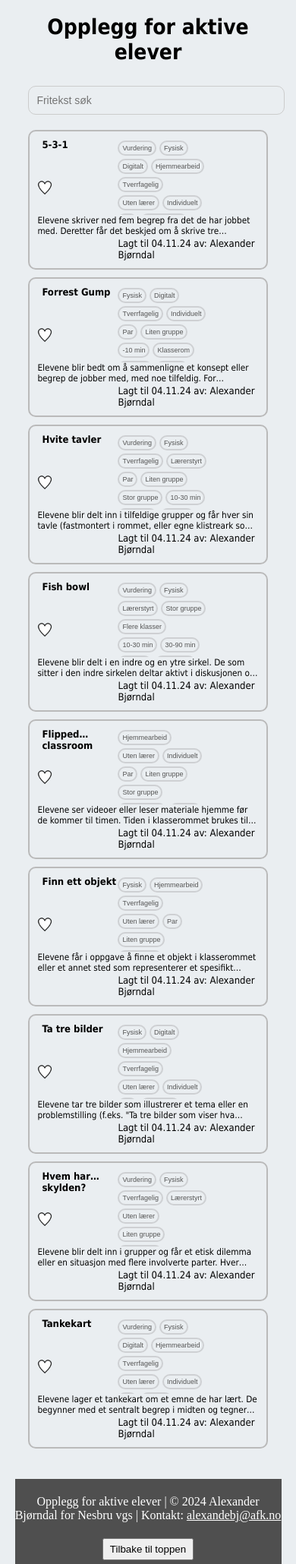
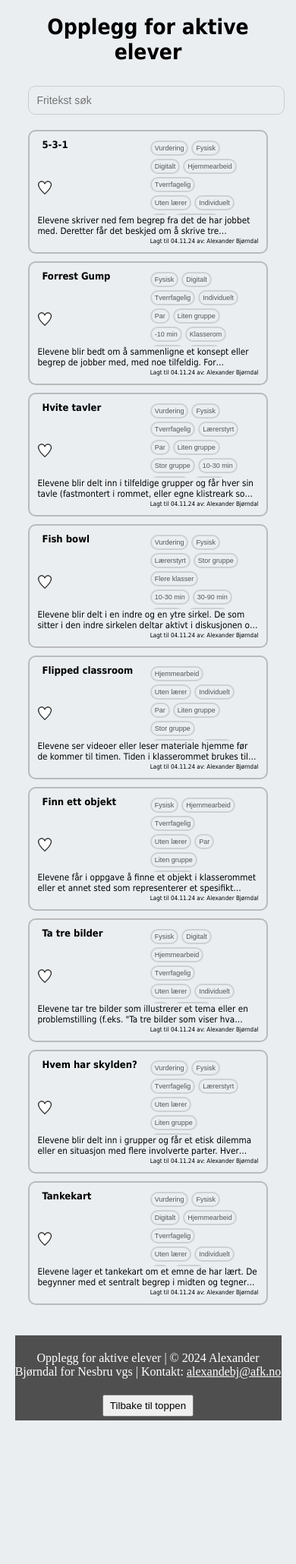
Before and after one commit to alexanderbjorndal/aktive-elev-opplegg, a Flask app: page / in a window 390 px wide. Shown: the part 31-2090 px from the top of the page at 76% size. After the commit the page ends 1901 px from the top, so only its background shows below. Run offline with Flask 3, Linux system fonts and the light colour scheme; some libraries are stand-ins or nearby versions.

Commit message:
Update home.css

```diff
--- a/website/static/home.css
+++ b/website/static/home.css
@@ -555,6 +555,10 @@
   max-width: 40vw;
 }
 
+  .opplegg-date-user {
+  font-size: 10px;
+}
+
 }
 
 @media only screen and (max-width: 480px) {
@@ -613,4 +617,8 @@
   max-width: 30vw;
 }
 
+    .opplegg-date-user {
+  font-size: 8px;
 }
+
+}
```
